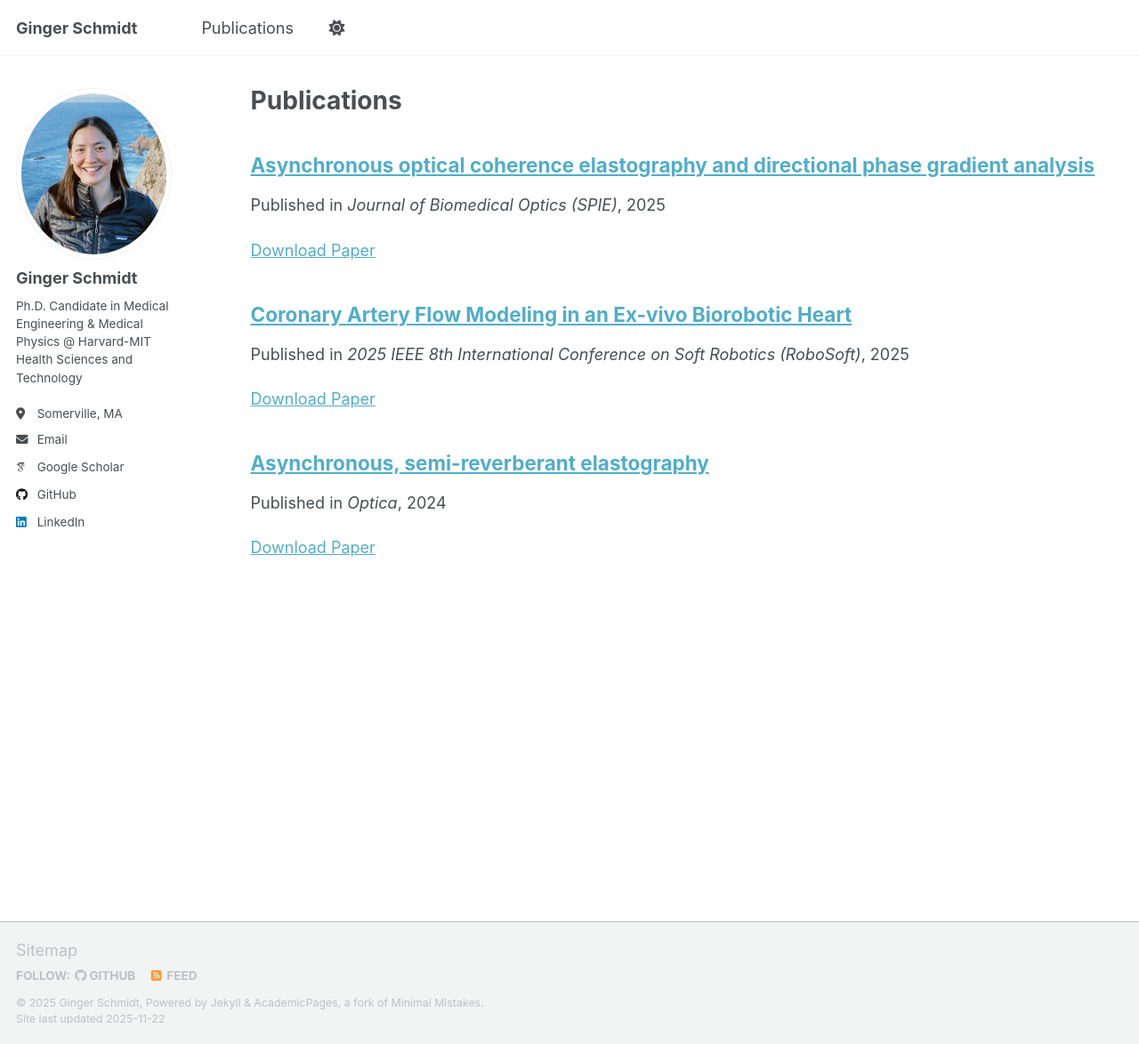
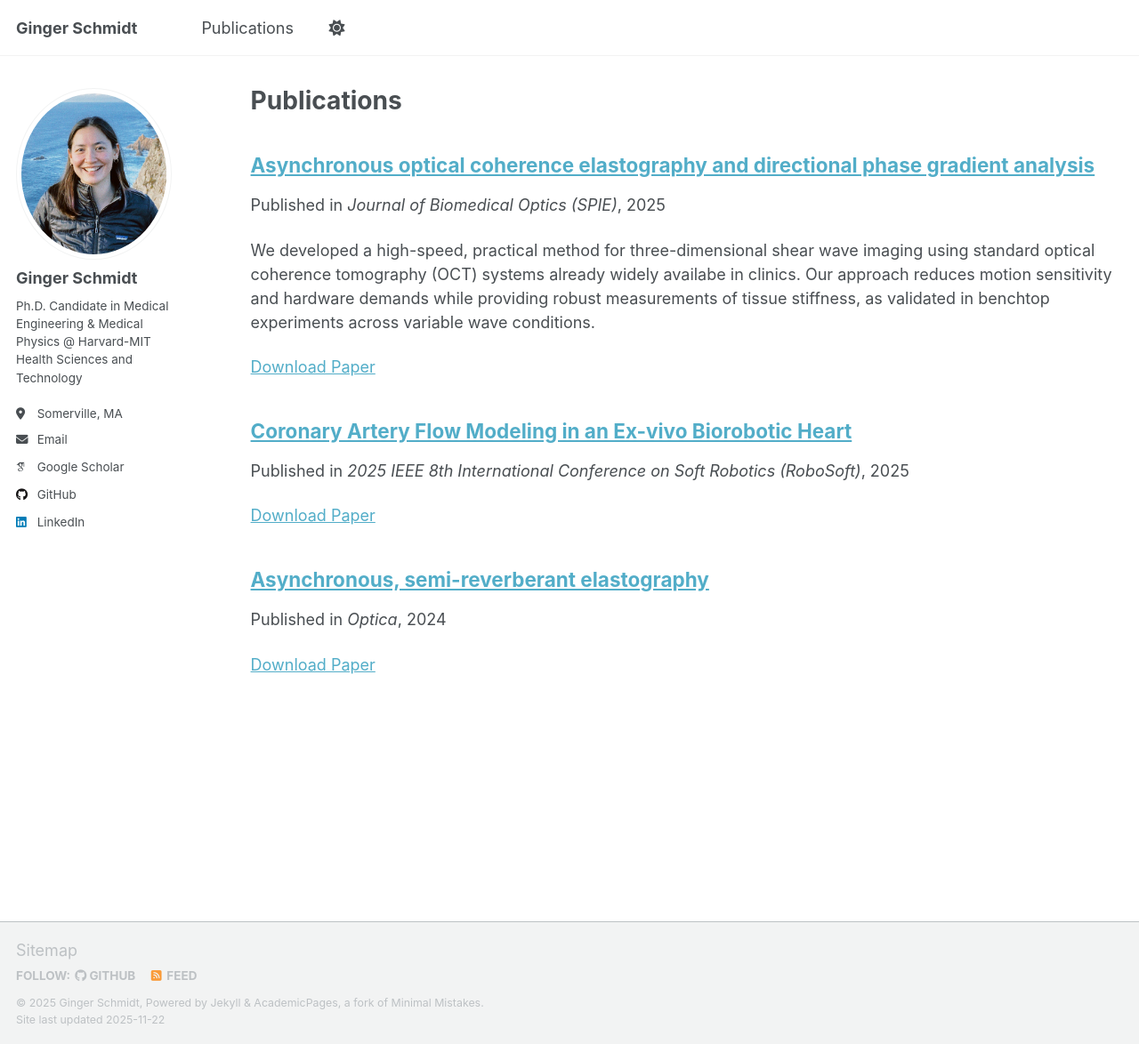
Before and after one commit to gingerschmidt/gingerschmidt.github.io, a Jekyll site: the page built from _pages/publications.md, in a window 1280 px wide and 1174 px high. Shown: the whole window at 89% size. Built offline with Jekyll 4.4.1, drawn with Linux system fonts in a browser that asks for light colours; some web fonts are replaced; a script that is not in the unit is left out.

Commit message:
Update asyncOCE.md

```diff
--- a/_publications/asyncOCE.md
+++ b/_publications/asyncOCE.md
@@ -3,7 +3,7 @@ title: "Asynchronous optical coherence elastography and directional phase gradie
 collection: publications
 category: manuscripts
 permalink: /publication/asyncOCE
-excerpt: ''
+excerpt: 'We developed a high-speed, practical method for three-dimensional shear wave imaging using standard optical coherence tomography (OCT) systems already widely availabe in clinics. Our approach reduces motion sensitivity and hardware demands while providing robust measurements of tissue stiffness, as validated in benchtop experiments across variable wave conditions.'
 date: 2025-09-19
 venue: 'Journal of Biomedical Optics (SPIE)'
 paperurl: 'http://gingerschmidt.github.io/files/Asynchronous optical coherence elastography and directional phase gradient analysis.pdf'
```
